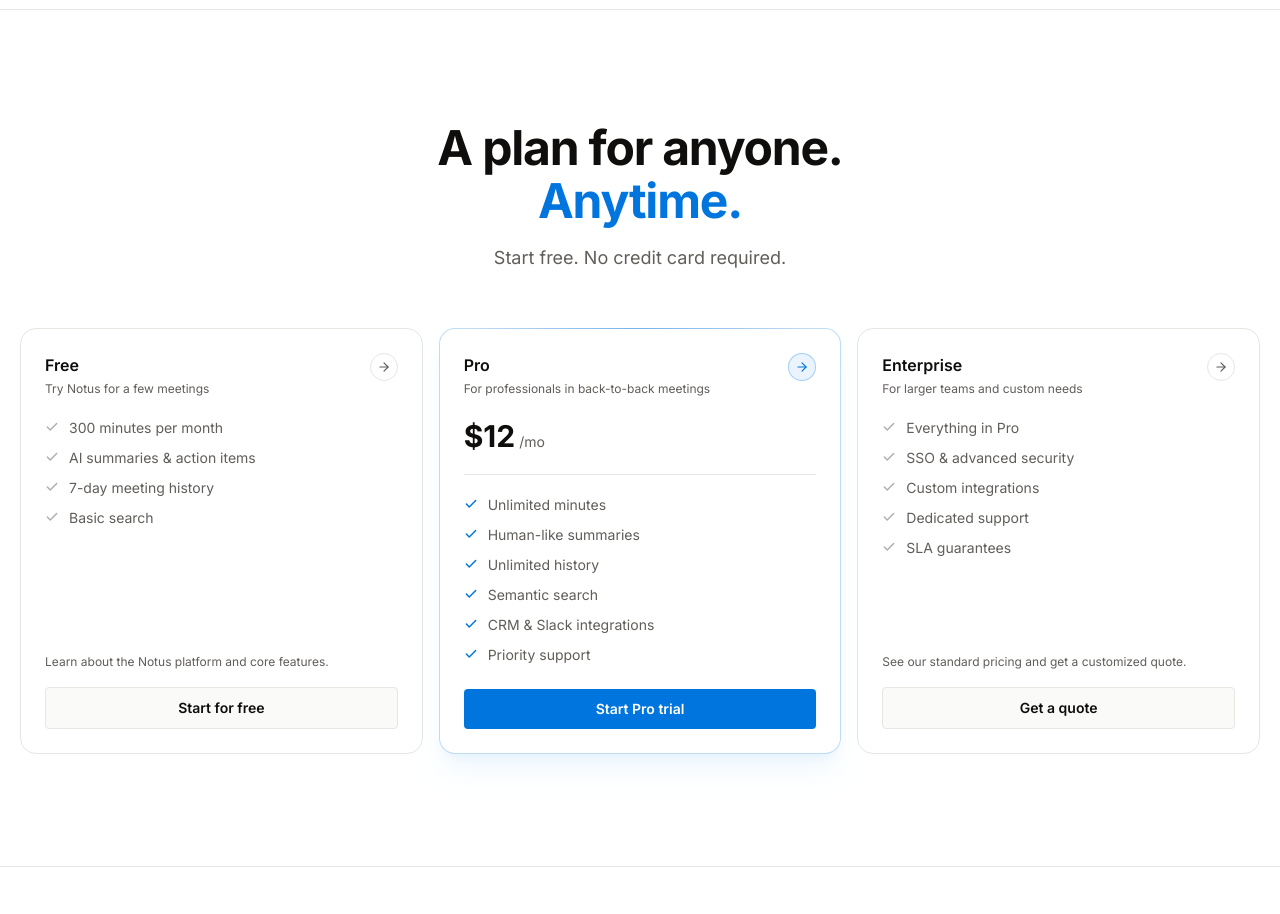
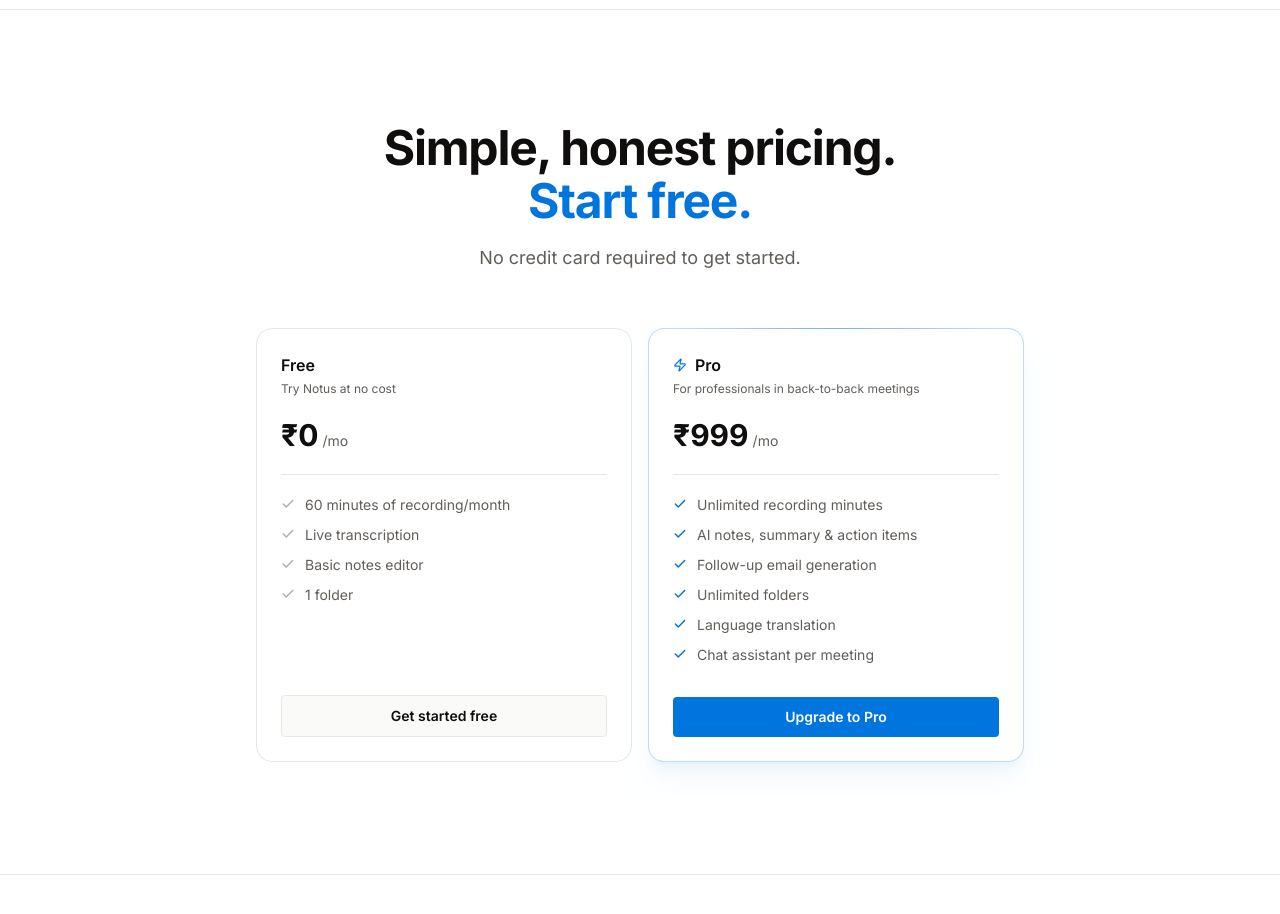
Before and after one commit to Jeelislive/Notus, a Next.js app: page / in a window 1280 px wide. Shown: the part 5200-6114 px from the top of the page. Built offline with nearby package versions, Linux system fonts and the light colour scheme; no server answers.

Commit message:
billing added

```diff
--- a/components/landing/pricing.tsx
+++ b/components/landing/pricing.tsx
@@ -2,37 +2,22 @@
 
 import { useEffect, useRef } from 'react'
 import Link from 'next/link'
-import { ArrowRight, Check } from 'lucide-react'
+import { Check, Zap } from 'lucide-react'
 
-const plans = [
-  {
-    name: 'Free',
-    href: '/signup',
-    description: 'Try Notus for a few meetings',
-    features: ['300 minutes per month', 'AI summaries & action items', '7-day meeting history', 'Basic search'],
-    cta: 'Start for free',
-    featured: false,
-    footnote: 'Learn about the Notus platform and core features.',
-  },
-  {
-    name: 'Pro',
-    href: '/signup?plan=pro',
-    description: 'For professionals in back-to-back meetings',
-    features: ['Unlimited minutes', 'Human-like summaries', 'Unlimited history', 'Semantic search', 'CRM & Slack integrations', 'Priority support'],
-    cta: 'Start Pro trial',
-    featured: true,
-    price: '$12/mo',
-    footnote: null,
-  },
-  {
-    name: 'Enterprise',
-    href: '/contact',
-    description: 'For larger teams and custom needs',
-    features: ['Everything in Pro', 'SSO & advanced security', 'Custom integrations', 'Dedicated support', 'SLA guarantees'],
-    cta: 'Get a quote',
-    featured: false,
-    footnote: 'See our standard pricing and get a customized quote.',
-  },
+const FREE_FEATURES = [
+  '60 minutes of recording/month',
+  'Live transcription',
+  'Basic notes editor',
+  '1 folder',
+]
+
+const PRO_FEATURES = [
+  'Unlimited recording minutes',
+  'AI notes, summary & action items',
+  'Follow-up email generation',
+  'Unlimited folders',
+  'Language translation',
+  'Chat assistant per meeting',
 ]
 
 export function Pricing() {
@@ -49,94 +34,74 @@
 
   return (
     <section id="pricing" className="py-28 px-5 border-t border-border" ref={ref}>
-      <div className="max-w-7xl mx-auto">
+      <div className="max-w-3xl mx-auto">
 
         {/* Header */}
         <div className="section-reveal text-center mb-14">
           <h2 className="text-4xl sm:text-5xl font-bold text-foreground tracking-tight leading-[1.1] mb-4">
-            A plan for anyone.
+            Simple, honest pricing.
             <br />
-            <span className="text-[#0075de]">Anytime.</span>
+            <span className="text-[#0075de]">Start free.</span>
           </h2>
-          <p className="text-muted-foreground text-lg">Start free. No credit card required.</p>
+          <p className="text-muted-foreground text-lg">No credit card required to get started.</p>
         </div>
 
         {/* Plans */}
-        <div className="grid grid-cols-1 md:grid-cols-3 gap-4">
-          {plans.map((plan, i) => (
-            <div
-              key={plan.name}
-              className={`section-reveal flex flex-col rounded-2xl border p-6 transition-shadow duration-300 ease-out
-                ${plan.featured
-                  ? 'border-[#0075de]/25 bg-background shadow-xl shadow-[#0075de]/[0.06] relative'
-                  : 'border-border bg-background hover:shadow-md hover:shadow-black/[0.03]'
-                }`}
-              style={{ transitionDelay: `${i * 60}ms` }}
-            >
-              {plan.featured && (
-                <div className="absolute -top-px left-8 right-8 h-px bg-gradient-to-r from-transparent via-[#0075de]/40 to-transparent" />
-              )}
+        <div className="grid grid-cols-1 md:grid-cols-2 gap-4">
 
-              {/* Plan header */}
-              <div className="flex items-start justify-between mb-5">
-                <div>
-                  <h3 className="text-base font-semibold text-foreground mb-1">{plan.name}</h3>
-                  <p className="text-xs text-muted-foreground leading-snug">{plan.description}</p>
+          {/* Free */}
+          <div className="section-reveal flex flex-col rounded-2xl border border-border bg-background p-6">
+            <h3 className="text-base font-semibold text-foreground mb-1">Free</h3>
+            <p className="text-xs text-muted-foreground mb-5">Try Notus at no cost</p>
+            <div className="mb-5 pb-5 border-b border-border">
+              <span className="text-3xl font-bold text-foreground">₹0</span>
+              <span className="text-muted-foreground text-sm ml-1">/mo</span>
             </div>
-                <Link
-                  href={plan.href}
-                  aria-label={`Get started with ${plan.name}`}
-                  className={`shrink-0 flex items-center justify-center size-7 rounded-full border
-                    transition-colors duration-150 ease-out
-                    ${plan.featured
-                      ? 'border-[#0075de]/30 bg-[#0075de]/8 hover:bg-[#0075de]/15 text-[#0075de]'
-                      : 'border-border hover:border-foreground/30 text-muted-foreground hover:text-foreground'
-                    }`}
-                >
-                  <ArrowRight className="size-3.5" />
-                </Link>
-              </div>
-
-              {/* Price (Pro only) */}
-              {plan.price && (
-                <div className="mb-5 pb-5 border-b border-border">
-                  <span className="text-3xl font-bold text-foreground">{plan.price.split('/')[0]}</span>
-                  <span className="text-muted-foreground text-sm ml-1">/{plan.price.split('/')[1]}</span>
-                </div>
-              )}
-
-              {/* Features */}
-              <ul className="space-y-2.5 mb-6 flex-1">
-                {plan.features.map((f) => (
+            <ul className="space-y-2.5 mb-8 flex-1">
+              {FREE_FEATURES.map((f) => (
                 <li key={f} className="flex items-start gap-2.5 text-sm">
-                    <Check
-                      className={`size-3.5 shrink-0 mt-0.5 ${plan.featured ? 'text-[#0075de]' : 'text-muted-foreground/50'}`}
-                      strokeWidth={2.5}
-                    />
+                  <Check className="size-3.5 shrink-0 mt-0.5 text-muted-foreground/50" strokeWidth={2.5} />
                   <span className="text-muted-foreground">{f}</span>
                 </li>
               ))}
             </ul>
-
-              {plan.footnote && (
-                <p className="text-xs text-muted-foreground mb-4 leading-relaxed">{plan.footnote}</p>
-              )}
-
             <Link
-                href={plan.href}
-                className={`w-full text-center py-2.5 rounded text-sm font-semibold
-                  transition-transform duration-[160ms] ease-out active:scale-[0.97]
-                  ${plan.featured
-                    ? 'bg-[#0075de] hover:bg-[#005bab] text-white'
-                    : 'bg-muted/50 hover:bg-muted text-foreground border border-border'
-                  }`}
+              href="/signup"
+              className="w-full text-center py-2.5 rounded text-sm font-semibold bg-muted/50 hover:bg-muted text-foreground border border-border transition-transform duration-[160ms] ease-out active:scale-[0.97]"
             >
-                {plan.cta}
+              Get started free
             </Link>
           </div>
+
+          {/* Pro */}
+          <div className="section-reveal flex flex-col rounded-2xl border border-[#0075de]/25 bg-background shadow-xl shadow-[#0075de]/[0.06] p-6 relative" style={{ transitionDelay: '60ms' }}>
+            <div className="absolute -top-px left-8 right-8 h-px bg-gradient-to-r from-transparent via-[#0075de]/40 to-transparent" />
+            <div className="flex items-center gap-2 mb-1">
+              <Zap className="size-3.5 text-[#0075de]" />
+              <h3 className="text-base font-semibold text-foreground">Pro</h3>
+            </div>
+            <p className="text-xs text-muted-foreground mb-5">For professionals in back-to-back meetings</p>
+            <div className="mb-5 pb-5 border-b border-border">
+              <span className="text-3xl font-bold text-foreground">₹999</span>
+              <span className="text-muted-foreground text-sm ml-1">/mo</span>
+            </div>
+            <ul className="space-y-2.5 mb-8 flex-1">
+              {PRO_FEATURES.map((f) => (
+                <li key={f} className="flex items-start gap-2.5 text-sm">
+                  <Check className="size-3.5 shrink-0 mt-0.5 text-[#0075de]" strokeWidth={2.5} />
+                  <span className="text-muted-foreground">{f}</span>
+                </li>
               ))}
+            </ul>
+            <Link
+              href="/signup?plan=pro"
+              className="w-full text-center py-2.5 rounded text-sm font-semibold bg-[#0075de] hover:bg-[#005bab] text-white transition-transform duration-[160ms] ease-out active:scale-[0.97]"
+            >
+              Upgrade to Pro
+            </Link>
           </div>
 
+        </div>
       </div>
     </section>
   )
```
Lines whose indentation alone changed are shown as unchanged.
